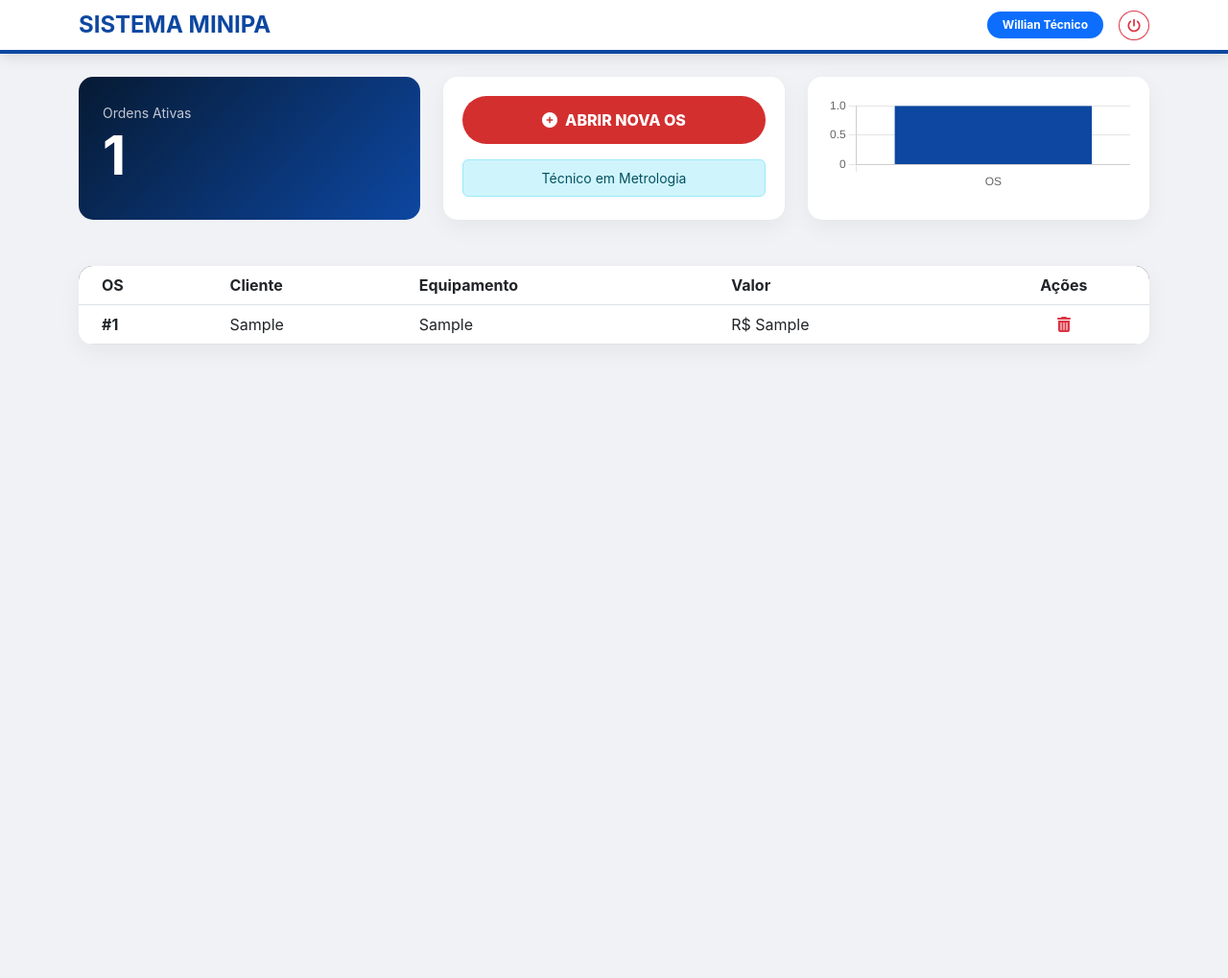
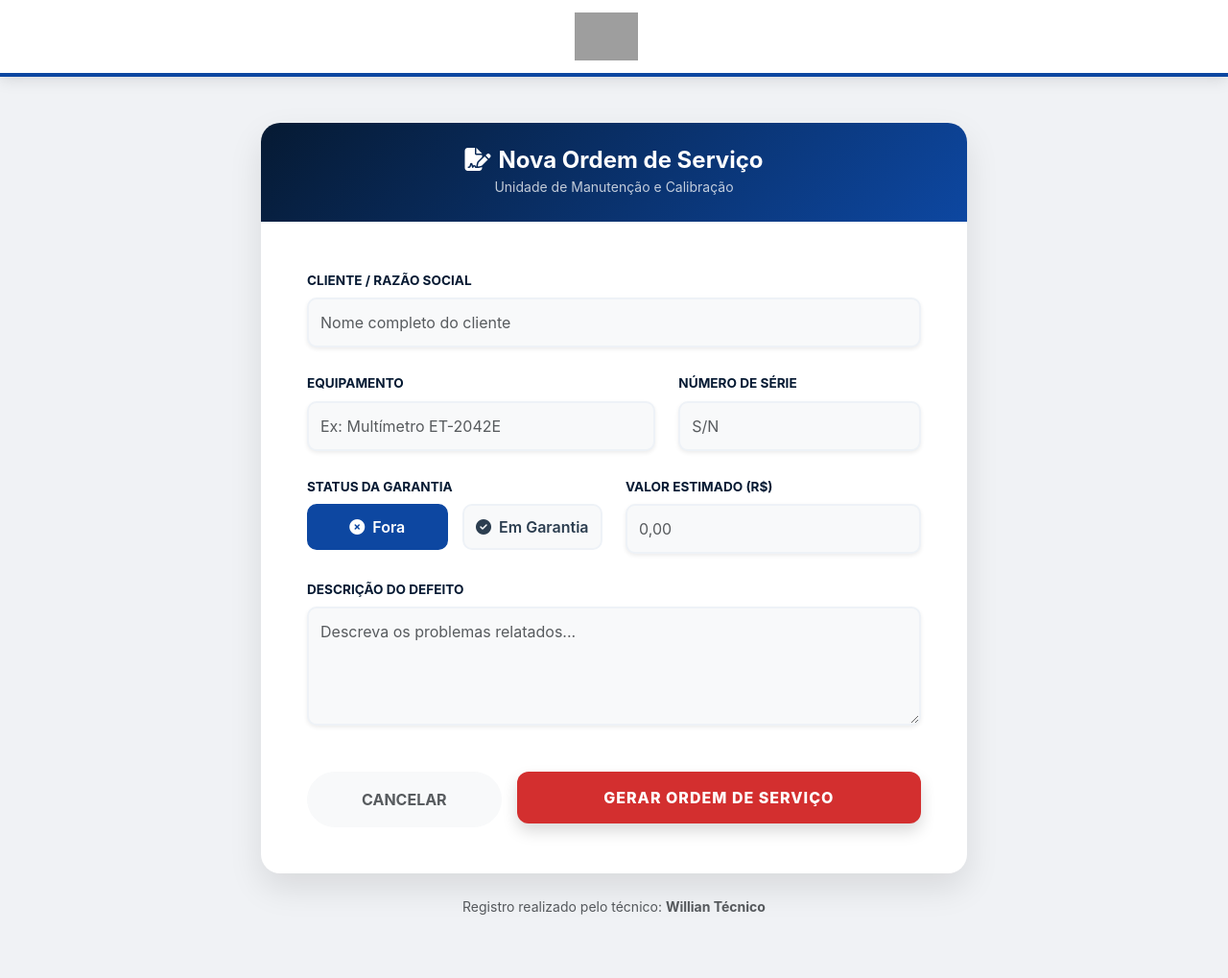
Before and after one commit to heavy-metal-tech/sistema_minipa, a Flask app: page /dashboard in a window 1280 px wide. Shown: the whole page at 96% size. Before the commit the page ends 359 px from the top, so only its background shows below. Run offline with Flask 3, Linux system fonts and the light colour scheme; a user stored in the database is signed in; tables that the repository leaves empty hold one stand-in row (values such as "Sample post"); grey boxes are pictures that could not be loaded.

Commit message:
Update dashboard.html

```diff
--- a/templates/dashboard.html
+++ b/templates/dashboard.html
@@ -3,95 +3,202 @@
 <head>
     <meta charset="UTF-8">
     <meta name="viewport" content="width=device-width, initial-scale=1.0">
-    <title>Minipa Precision | Dashboard</title>
+    <title>Minipa Precision | Registro de Entrada</title>
     <link rel="stylesheet" href="https://cdn.jsdelivr.net/npm/bootstrap@5.3.0/dist/css/bootstrap.min.css">
     <link rel="stylesheet" href="https://cdnjs.cloudflare.com/ajax/libs/font-awesome/6.4.0/css/all.min.css">
-    <script src="https://cdn.jsdelivr.net/npm/chart.js"></script>
     <style>
-        :root { --minipa-blue: #0d47a1; --dark-bg: #061a33; }
-        body { background-color: #f0f2f5; font-family: 'Inter', sans-serif; }
-        .navbar { background: white; border-bottom: 4px solid var(--minipa-blue); box-shadow: 0 4px 15px rgba(0,0,0,0.1); }
-        .card-stats { background: linear-gradient(135deg, var(--dark-bg), var(--minipa-blue)); color: white; border-radius: 15px; padding: 25px; }
-        .card-white { background: white; border: none; border-radius: 15px; box-shadow: 0 8px 25px rgba(0,0,0,0.05); padding: 20px; }
-        .btn-new { background: #d32f2f; color: white; border-radius: 50px; font-weight: 800; padding: 12px 30px; text-decoration: none; display: inline-block; }
+        :root {
+            --minipa-blue: #0d47a1;
+            --minipa-red: #d32f2f;
+            --dark-blue: #061a33;
+        }
+
+        body {
+            background-color: #f0f2f5;
+            font-family: 'Inter', sans-serif;
+            color: #2c3e50;
+        }
+
+        /* Navbar Sincronizada */
+        .navbar {
+            background: white;
+            border-bottom: 4px solid var(--minipa-blue);
+            box-shadow: 0 4px 15px rgba(0,0,0,0.1);
+        }
+        .navbar-brand img { height: 50px; }
+
+        /* Card de Registro */
+        .card-os {
+            background: white;
+            border: none;
+            border-radius: 20px;
+            box-shadow: 0 15px 35px rgba(0,0,0,0.1);
+            overflow: hidden;
+        }
+
+        .os-header {
+            background: linear-gradient(135deg, var(--dark-blue), var(--minipa-blue));
+            color: white;
+            padding: 25px;
+            text-align: center;
+        }
+
+        .form-label {
+            font-weight: 700;
+            font-size: 0.85rem;
+            color: var(--dark-blue);
+            text-transform: uppercase;
+            margin-bottom: 8px;
+        }
+
+        .form-control {
+            border-radius: 10px;
+            padding: 12px;
+            border: 2px solid #eef2f7;
+            background: #f8f9fa;
+            transition: 0.3s;
+        }
+
+        .form-control:focus {
+            border-color: var(--minipa-blue);
+            background: white;
+            box-shadow: 0 0 0 4px rgba(13, 71, 161, 0.1);
+        }
+
+        /* Tique de Garantia Customizado */
+        .garantia-selector {
+            display: flex;
+            gap: 15px;
+        }
+
+        .garantia-option {
+            flex: 1;
+            position: relative;
+        }
+
+        .garantia-option input {
+            position: absolute;
+            opacity: 0;
+            cursor: pointer;
+        }
+
+        .garantia-btn {
+            display: block;
+            text-align: center;
+            padding: 10px;
+            background: #f8f9fa;
+            border: 2px solid #eef2f7;
+            border-radius: 10px;
+            font-weight: 600;
+            cursor: pointer;
+            transition: 0.3s;
+        }
+
+        .garantia-option input:checked + .garantia-btn {
+            background: var(--minipa-blue);
+            color: white;
+            border-color: var(--minipa-blue);
+        }
+
+        .btn-finalizar {
+            background: var(--minipa-red);
+            color: white;
+            border: none;
+            padding: 15px;
+            border-radius: 12px;
+            font-weight: 800;
+            width: 100%;
+            transition: 0.3s;
+            text-transform: uppercase;
+            letter-spacing: 1px;
+        }
+
+        .btn-finalizar:hover {
+            background: #b71c1c;
+            transform: translateY(-3px);
+            box-shadow: 0 8px 20px rgba(211, 47, 47, 0.3);
+        }
     </style>
 </head>
 <body>
 
-<nav class="navbar mb-4 py-2">
-    <div class="container d-flex justify-content-between align-items-center">
-        <strong style="color: var(--minipa-blue); font-size: 1.5rem;">SISTEMA MINIPA</strong>
-        <div class="d-flex align-items-center gap-3">
-            <span class="badge bg-primary rounded-pill px-3 py-2">{{ current_user.nome_completo }}</span>
-            <a href="{{ url_for('logout') }}" class="btn btn-outline-danger btn-sm rounded-circle"><i class="fas fa-power-off"></i></a>
-        </div>
+<nav class="navbar mb-5">
+    <div class="container d-flex justify-content-center">
+        <a class="navbar-brand" href="{{ url_for('dashboard') }}">
+            <img src="{{ url_for('static', filename='logo.png') }}">
+        </a>
     </div>
 </nav>
 
 <div class="container pb-5">
-    <div class="row g-4 mb-5">
-        <div class="col-md-4">
-            <div class="card-stats h-100">
-                <small class="opacity-75">Ordens Ativas</small>
-                <h1 class="display-4 fw-bold">{{ ordens|length }}</h1>
+    <div class="row justify-content-center">
+        <div class="col-lg-8">
+            <div class="card-os">
+                <div class="os-header">
+                    <h4 class="mb-0 fw-bold"><i class="fas fa-file-signature me-2"></i>Nova Ordem de Serviço</h4>
+                    <small class="opacity-75">Unidade de Manutenção e Calibração</small>
+                </div>
+
+                <div class="card-body p-4 p-md-5">
+                    <form action="{{ url_for('nova_os') }}" method="POST">
+                        <div class="mb-4">
+                            <label class="form-label">Cliente / Razão Social</label>
+                            <input type="text" name="cliente" class="form-control shadow-sm" placeholder="Nome completo do cliente" required>
+                        </div>
+
+                        <div class="row">
+                            <div class="col-md-7 mb-4">
+                                <label class="form-label">Equipamento</label>
+                                <input type="text" name="equipamento" class="form-control shadow-sm" placeholder="Ex: Multímetro ET-2042E" required>
+                            </div>
+                            <div class="col-md-5 mb-4">
+                                <label class="form-label">Número de Série</label>
+                                <input type="text" name="serie" class="form-control shadow-sm" placeholder="S/N" required>
+                            </div>
+                        </div>
+
+                        <div class="row">
+                            <div class="col-md-6 mb-4">
+                                <label class="form-label">Status da Garantia</label>
+                                <div class="garantia-selector">
+                                    <label class="garantia-option">
+                                        <input type="radio" name="garantia" value="Não" checked>
+                                        <span class="garantia-btn"><i class="fas fa-times-circle me-1"></i> Fora</span>
+                                    </label>
+                                    <label class="garantia-option">
+                                        <input type="radio" name="garantia" value="Sim">
+                                        <span class="garantia-btn"><i class="fas fa-check-circle me-1"></i> Em Garantia</span>
+                                    </label>
+                                </div>
+                            </div>
+                            <div class="col-md-6 mb-4">
+                                <label class="form-label">Valor Estimado (R$)</label>
+                                <input type="text" name="valor" class="form-control shadow-sm" placeholder="0,00">
+                            </div>
+                        </div>
+
+                        <div class="mb-5">
+                            <label class="form-label">Descrição do Defeito</label>
+                            <textarea name="defeito" class="form-control shadow-sm" rows="4" placeholder="Descreva os problemas relatados..."></textarea>
+                        </div>
+
+                        <div class="row g-3">
+                            <div class="col-md-4">
+                                <a href="{{ url_for('dashboard') }}" class="btn btn-light w-100 py-3 fw-bold text-muted rounded-pill">CANCELAR</a>
+                            </div>
+                            <div class="col-md-8">
+                                <button type="submit" class="btn btn-finalizar shadow">GERAR ORDEM DE SERVIÇO</button>
+                            </div>
+                        </div>
+                    </form>
+                </div>
             </div>
-        </div>
-        <div class="col-md-4 text-center">
-            <div class="card-white h-100">
-                <a href="{{ url_for('nova_os') }}" class="btn btn-new mb-3 w-100"><i class="fas fa-plus-circle me-2"></i>ABRIR NOVA OS</a>
-                <div class="alert alert-info py-2 small mb-0">Técnico em Metrologia</div>
-            </div>
-        </div>
-        <div class="col-md-4">
-            <div class="card-white h-100">
-                <canvas id="miniChart" style="max-height: 100px;"></canvas>
+            <div class="text-center mt-4">
+                <p class="small text-muted">Registro realizado pelo técnico: <strong>{{ current_user.nome_completo }}</strong></p>
             </div>
         </div>
     </div>
-
-    <div class="card-white p-0 overflow-hidden">
-        <table class="table table-hover align-middle mb-0">
-            <thead class="bg-dark text-white">
-                <tr>
-                    <th class="ps-4">OS</th>
-                    <th>Cliente</th>
-                    <th>Equipamento</th>
-                    <th>Valor</th>
-                    <th class="text-center">Ações</th>
-                </tr>
-            </thead>
-            <tbody>
-                {% for os in ordens %}
-                <tr>
-                    <td class="ps-4 fw-bold">#{{ os.id }}</td>
-                    <td>{{ os.cliente }}</td>
-                    <td>{{ os.equipamento }}</td>
-                    <td>R$ {{ os.valor }}</td>
-                    <td class="text-center">
-                        <a href="{{ url_for('deletar_os', id=os.id) }}" class="text-danger" onclick="return confirm('Excluir?')">
-                            <i class="fas fa-trash-alt"></i>
-                        </a>
-                    </td>
-                </tr>
-                {% endfor %}
-            </tbody>
-        </table>
-    </div>
 </div>
 
-<script>
-    new Chart(document.getElementById('miniChart'), {
-        type: 'bar',
-        data: {
-            labels: ['OS'],
-            datasets: [{
-                label: 'Total',
-                data: [{{ ordens|length }}],
-                backgroundColor: '#0d47a1'
-            }]
-        },
-        options: { plugins: { legend: { display: false } } }
-    });
-</script>
 </body>
 </html>
```
